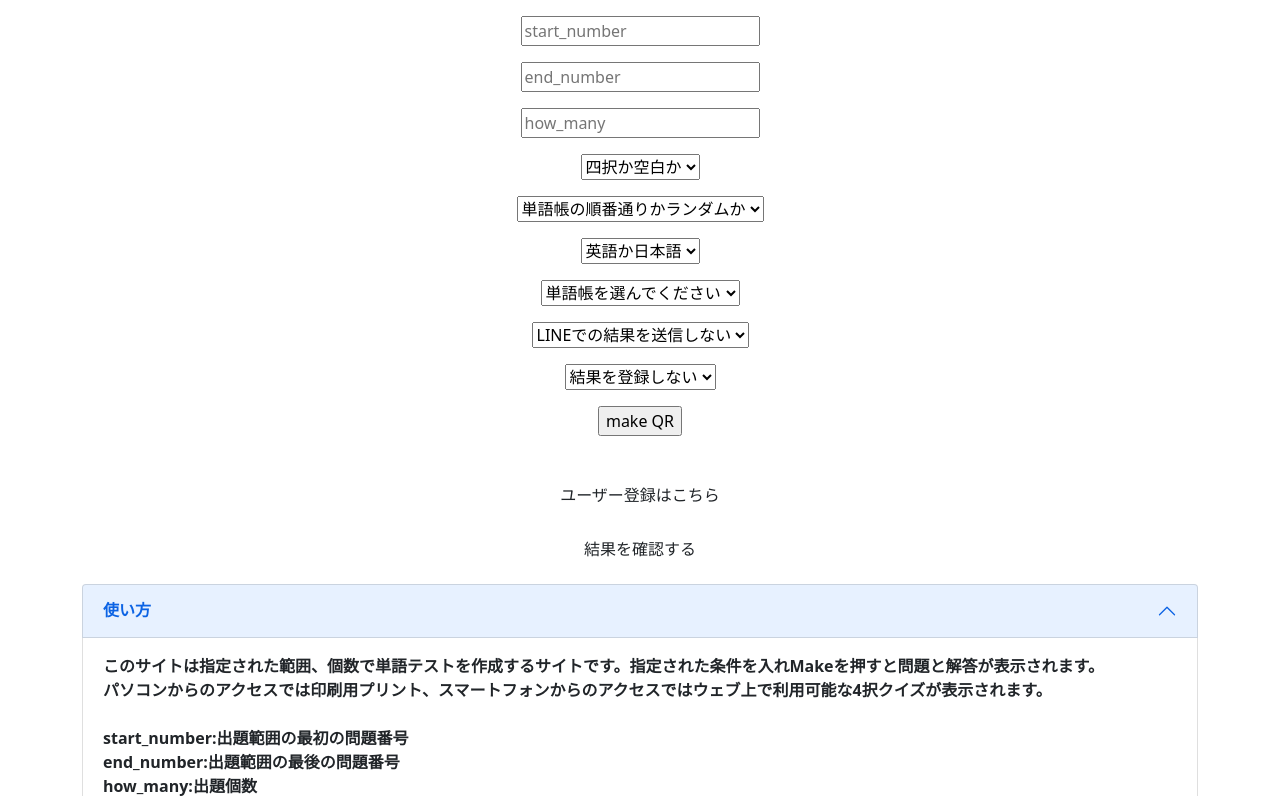
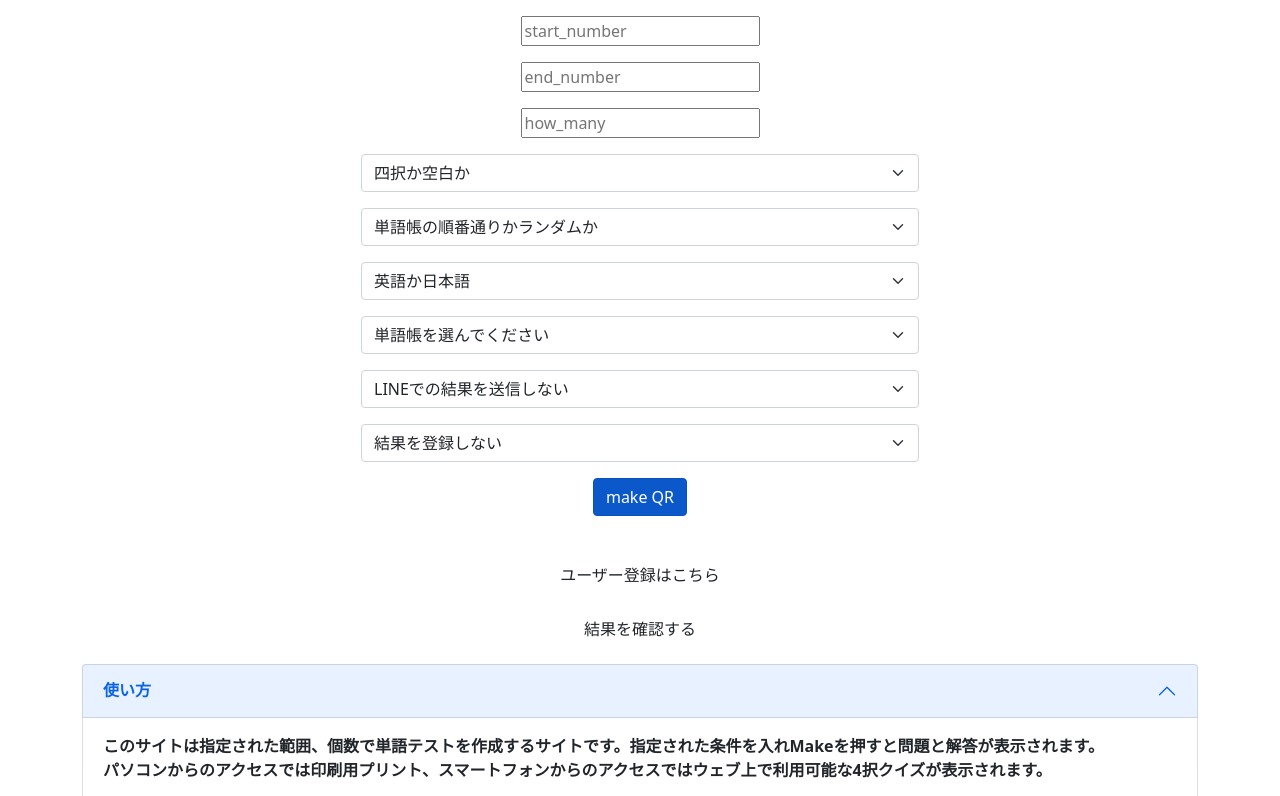
Before and after one commit to KaitoShinomiya/Tangotestmaker_sakura, a Flask app: page /t in a window 1280 px wide. Shown: the top 796 px of the page. Run offline with Flask 2, Linux system fonts and the light colour scheme; data that the repository does not hold is empty.

Commit message:
見た目を軽く修正

```diff
--- a/templates/make_test_forT.html
+++ b/templates/make_test_forT.html
@@ -24,34 +24,34 @@
             <input type="text" id="how_many" name="how_many" placeholder="how_many"><br>
         </div>
         <div class="mt-3 d-flex justify-content-center">
-            <select id="select_or_not" name="select_or_not" size="1">
+            <select id="select_or_not" name="select_or_not" size="1" class="form-select w-50">
                 <option selected value="-1">四択か空白か</option>
                 <option value=0>四択</option>
                 <option value=1>空白</option>
             </select><br>
         </div>
         <div class="mt-3 d-flex justify-content-center">
-            <select id="sequence_or_random" name="sequence_or_random" size="1">
+            <select id="sequence_or_random" name="sequence_or_random" size="1" class="form-select w-50">
                 <option selected value="-1">単語帳の順番通りかランダムか</option>
                 <option value=0>順番通り</option>
                 <option value=1>ランダム</option>
             </select><br>
         </div>
         <div class="mt-3 d-flex justify-content-center">
-            <select id="which_lang" name="which_lang" size="1">
+            <select id="which_lang" name="which_lang" size="1" class="form-select w-50">
                 <option selected value="-1">英語か日本語</option>
                 <option value=0>英語</option>
                 <option value=1>日本語</option>
             </select><br>
         </div>
         <div class="mt-3 d-flex justify-content-center">
-            <select id="which_book" name="which_book" size="1">
+            <select id="which_book" name="which_book" size="1" class="form-select w-50">
                 <option selected value="-1">単語帳を選んでください</option>
                 {{ booklist | safe }}
             </select><br>
         </div>
          <div class="mt-3 d-flex justify-content-center">
-            <select id="send_to" name="send_to" size="1">
+            <select id="send_to" name="send_to" size="1" class="form-select w-50">
                 <option selected value=0>LINEでの結果を送信しない</option>
                 <option value=1>1</option>
                 <option value=1>2</option>
@@ -59,13 +59,13 @@
             </select><br>
         </div>
         <div class="mt-3 d-flex justify-content-center">
-            <select id="user" name="user" size="1">
+            <select id="user" name="user" size="1" class="form-select w-50">
                 <option selected value=0>結果を登録しない</option>
                 {{ select_send2 | safe }}
             </select><br>
         </div>
         <div class="mt-3 d-flex justify-content-center">
-            <input type="submit" value="make QR">
+            <input type="submit" value="make QR" class="btn btn-primary active">
 
         </div>
         <br>
```
Also changed, not shown: templates/make_test.html (+7 -6 lines), templates/result_check.html (+4 -4 lines).
